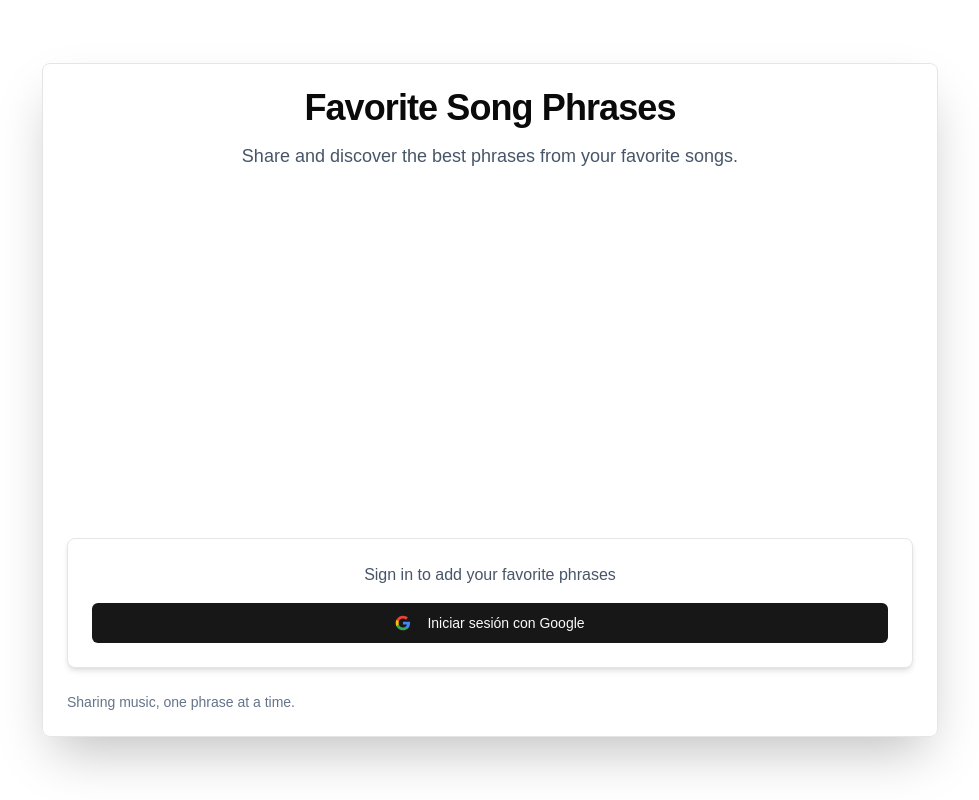
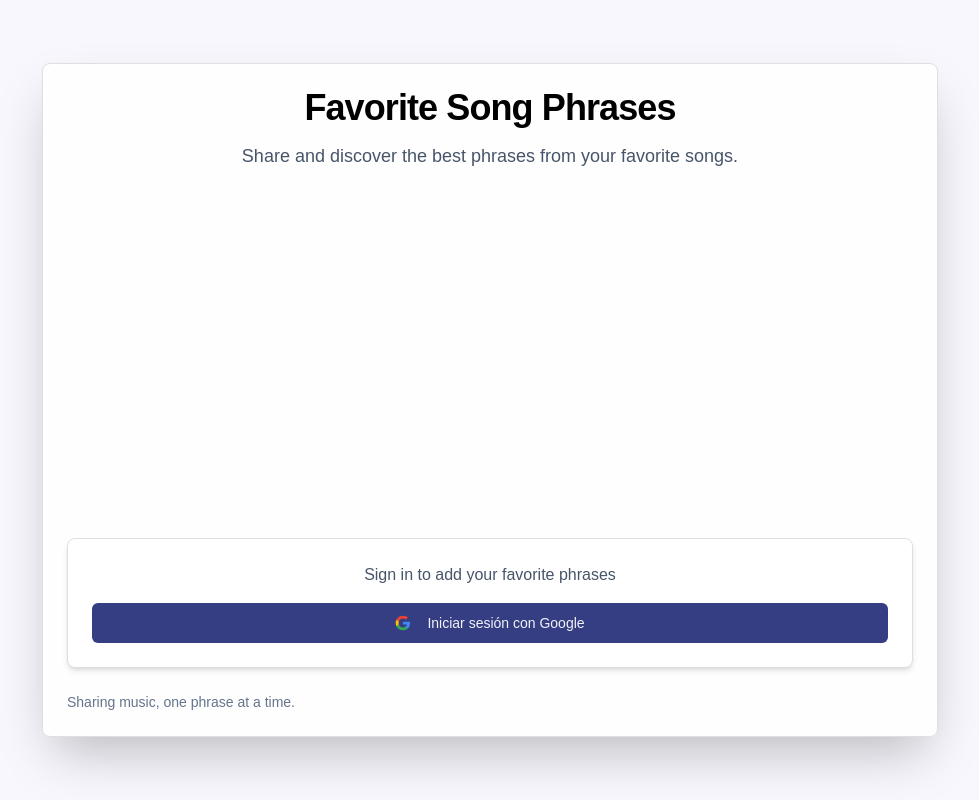
Before and after one commit to fernandobouchet/FavSongQuote, a Next.js app: page /login in a window 1280 px wide. Shown: the whole page, without its empty margins (150-1129 px from the left). Built offline with nearby package versions, Linux system fonts and the light colour scheme; no server answers.

Commit message:
feat: add 'next-themes' dependencies and add theme

```diff
--- a/app/globals.css
+++ b/app/globals.css
@@ -14,57 +14,48 @@ body {
 
 @layer base {
   :root {
-    --background: 0 0% 100%;
-    --foreground: 0 0% 3.9%;
-    --card: 0 0% 100%;
-    --card-foreground: 0 0% 3.9%;
-    --popover: 0 0% 100%;
-    --popover-foreground: 0 0% 3.9%;
-    --primary: 0 0% 9%;
-    --primary-foreground: 0 0% 98%;
-    --secondary: 0 0% 96.1%;
-    --secondary-foreground: 0 0% 9%;
-    --muted: 0 0% 96.1%;
-    --muted-foreground: 0 0% 45.1%;
-    --accent: 0 0% 96.1%;
-    --accent-foreground: 0 0% 9%;
-    --destructive: 0 84.2% 60.2%;
-    --destructive-foreground: 0 0% 98%;
-    --border: 0 0% 89.8%;
-    --input: 0 0% 89.8%;
-    --ring: 0 0% 3.9%;
-    --chart-1: 12 76% 61%;
-    --chart-2: 173 58% 39%;
-    --chart-3: 197 37% 24%;
-    --chart-4: 43 74% 66%;
-    --chart-5: 27 87% 67%;
+    --background: 233 64% 98%;
+    --foreground: 233 67% 0%;
+    --muted: 233 19% 92%;
+    --muted-foreground: 233 7% 32%;
+    --popover: 233 64% 97%;
+    --popover-foreground: 0 0% 0%;
+    --card: 233 64% 97%;
+    --card-foreground: 0 0% 0%;
+    --border: 233 4% 88%;
+    --input: 233 4% 88%;
+    --primary: 233 42% 36%;
+    --primary-foreground: 233 42% 96%;
+    --secondary: 233 13% 81%;
+    --secondary-foreground: 233 13% 21%;
+    --accent: 233 23% 73%;
+    --accent-foreground: 233 23% 13%;
+    --destructive: 6 86% 35%;
+    --destructive-foreground: 6 86% 95%;
+    --ring: 233 42% 36%;
     --radius: 0.5rem;
   }
+
   .dark {
-    --background: 0 0% 3.9%;
-    --foreground: 0 0% 98%;
-    --card: 0 0% 3.9%;
-    --card-foreground: 0 0% 98%;
-    --popover: 0 0% 3.9%;
-    --popover-foreground: 0 0% 98%;
-    --primary: 0 0% 98%;
-    --primary-foreground: 0 0% 9%;
-    --secondary: 0 0% 14.9%;
-    --secondary-foreground: 0 0% 98%;
-    --muted: 0 0% 14.9%;
-    --muted-foreground: 0 0% 63.9%;
-    --accent: 0 0% 14.9%;
-    --accent-foreground: 0 0% 98%;
-    --destructive: 0 62.8% 30.6%;
-    --destructive-foreground: 0 0% 98%;
-    --border: 0 0% 14.9%;
-    --input: 0 0% 14.9%;
-    --ring: 0 0% 83.1%;
-    --chart-1: 220 70% 50%;
-    --chart-2: 160 60% 45%;
-    --chart-3: 30 80% 55%;
-    --chart-4: 280 65% 60%;
-    --chart-5: 340 75% 55%;
+    --background: 233 57% 4%;
+    --foreground: 233 12% 100%;
+    --muted: 233 19% 8%;
+    --muted-foreground: 233 7% 68%;
+    --popover: 233 57% 5%;
+    --popover-foreground: 0 0% 100%;
+    --card: 233 57% 5%;
+    --card-foreground: 0 0% 100%;
+    --border: 233 4% 11%;
+    --input: 233 4% 11%;
+    --primary: 233 42% 36%;
+    --primary-foreground: 233 42% 96%;
+    --secondary: 233 2% 12%;
+    --secondary-foreground: 233 2% 72%;
+    --accent: 233 12% 18%;
+    --accent-foreground: 233 12% 78%;
+    --destructive: 6 86% 53%;
+    --destructive-foreground: 0 0% 100%;
+    --ring: 233 42% 36%;
   }
 }
 
--- a/app/layout.tsx
+++ b/app/layout.tsx
@@ -1,4 +1,5 @@
 import type { Metadata } from "next";
+import { ThemeProvider } from "next-themes";
 import localFont from "next/font/local";
 import "./globals.css";
 
@@ -24,11 +25,11 @@ export default function RootLayout({
   children: React.ReactNode;
 }>) {
   return (
-    <html lang="en">
+    <html lang="en" suppressHydrationWarning>
       <body
         className={`${geistSans.variable} ${geistMono.variable} antialiased`}
       >
-        {children}
+        <ThemeProvider>{children}</ThemeProvider>
       </body>
     </html>
   );
--- a/package.json
+++ b/package.json
@@ -25,6 +25,7 @@
     "clsx": "^2.1.1",
     "lucide-react": "^0.452.0",
     "next": "14.2.15",
+    "next-themes": "^0.3.0",
     "react": "^18",
     "react-dom": "^18",
     "react-hook-form": "^7.53.1",
```
Also changed, not shown: 1 other file (tests, documents, lock files or other folders).
